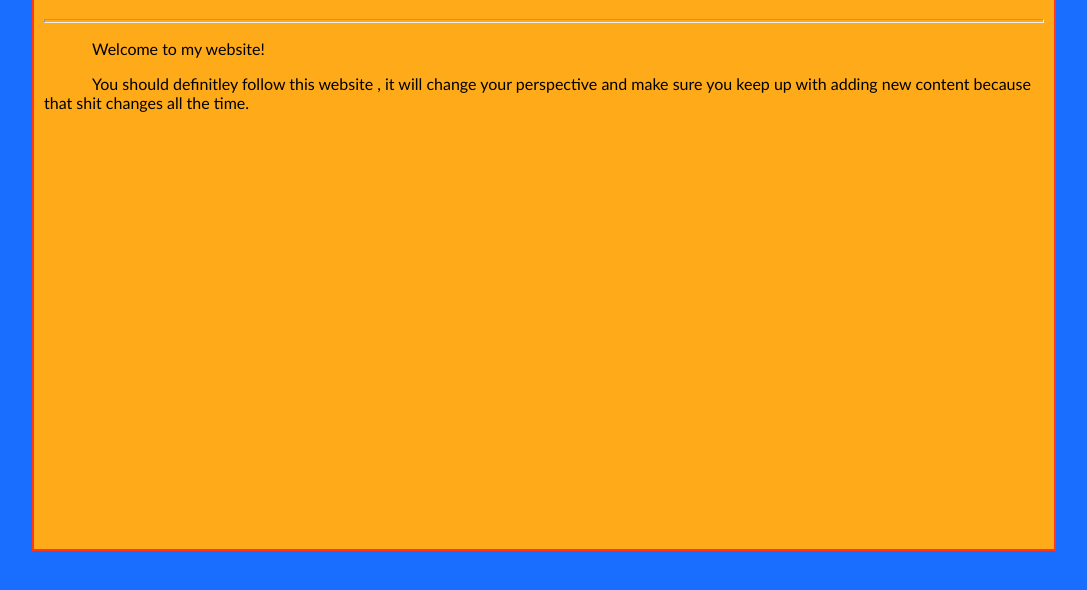
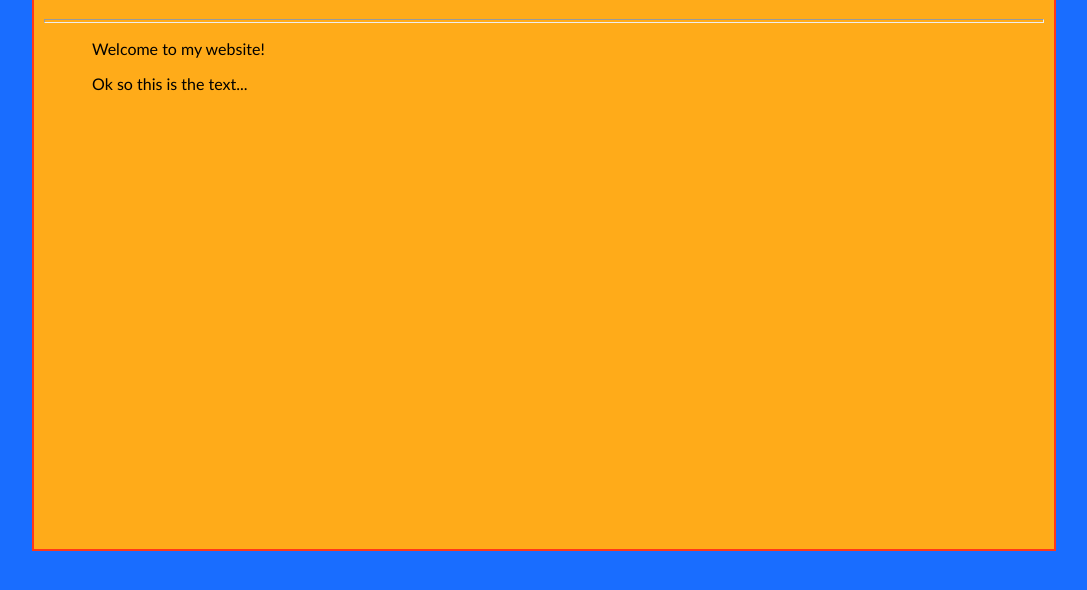
Before and after one commit to caitlin-pilcher/portfolio-attempt-2, a plain HTML site: page index.html in a window 1280 px wide. Shown: the part 98-688 px from the top of the page, without its empty margins (96-1183 px from the left). Drawn offline with Linux system fonts and the light colour scheme.

Commit message:
Update index.html

```diff
--- a/index.html
+++ b/index.html
@@ -10,7 +10,7 @@
 <h1>My Website</h1>
 <hr>
 <p>Welcome to my website!</p>
-<p> You should definitley follow this website , it will change your perspective and make sure you keep up with adding new content because that shit changes all the time.
+<p> Ok so this is the text...
 </div>
 </body>
 
```
